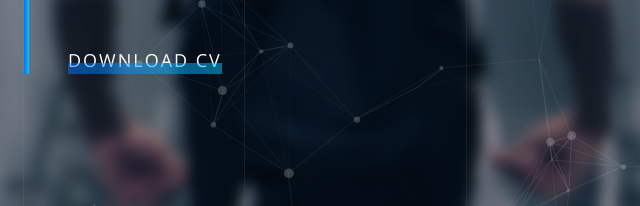
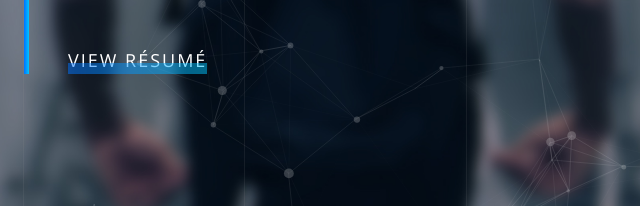
Before and after one commit to hainsjojo/hainsjojo.github.io, a plain HTML site: page index.html in a window 1280 px wide. Shown: the part 461-667 px from the top of the page, 62-702 px from the left. Drawn offline with nearby package versions, Linux system fonts and the light colour scheme; a web font is replaced by a local one.

Commit message:
Update index.html

```diff
--- a/index.html
+++ b/index.html
@@ -94,7 +94,7 @@
               <h5 class="font-alt">Hains Jojo</h5>
               <p></p>
               <div class="btn-bar">
-                <a href="resume.pdf" class="m-btn-link m-btn-link-white theme-after" target="_blank">Download CV</a>
+                <a href="resume.pdf" class="m-btn-link m-btn-link-white theme-after" target="_blank">View Résumé</a>
               </div>
             </div> <!-- home-text-center -->
           </div> <!-- col -->
```
